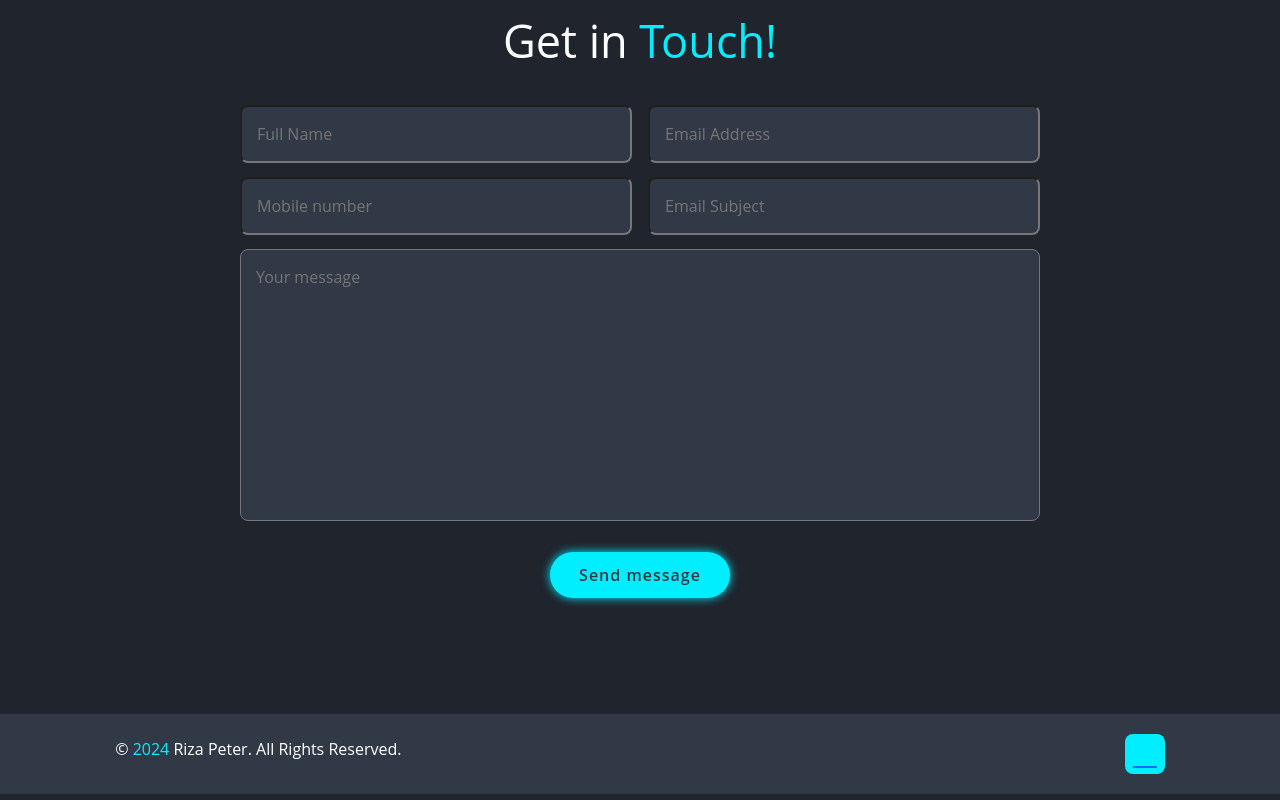
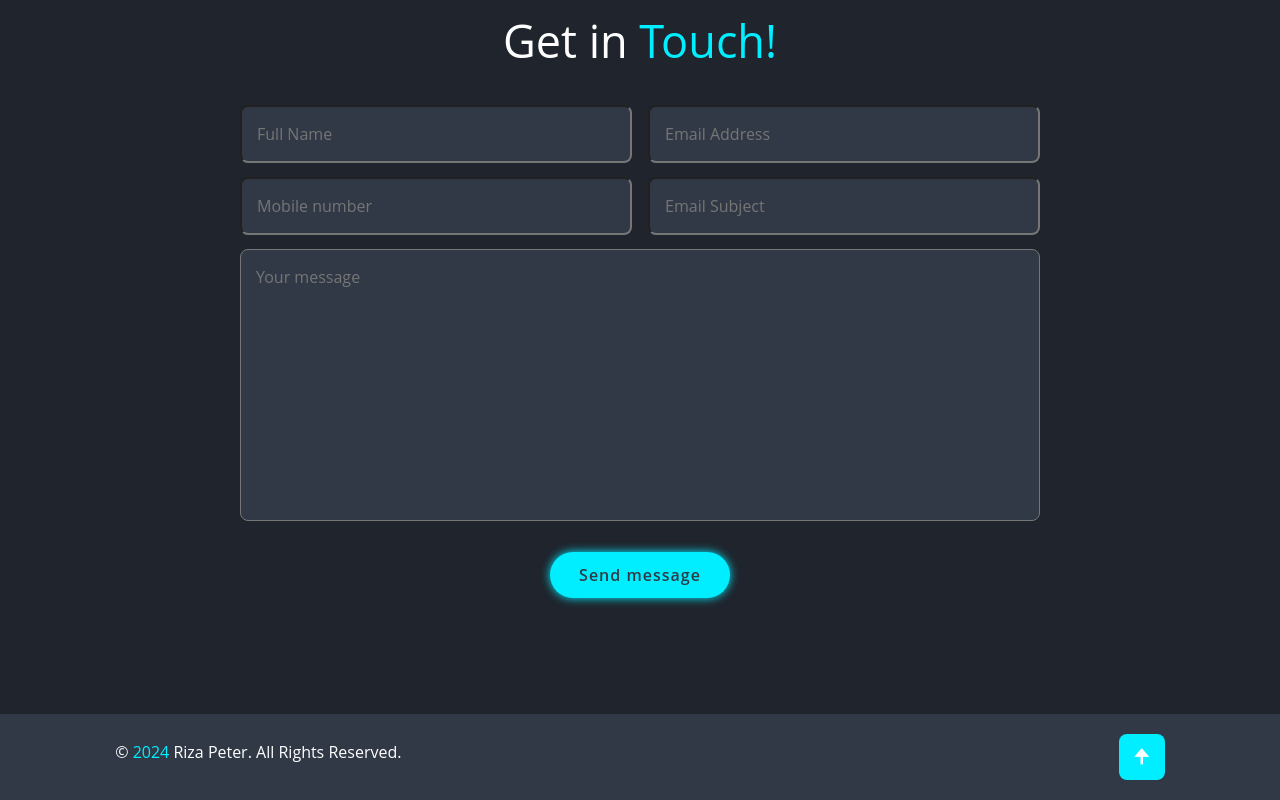
Before and after one commit to rizapeter/Portfolio, a plain HTML site: page index.html in a window 1280 px wide. Shown: the part 3286-4086 px from the top of the page. Drawn offline with nearby package versions, Linux system fonts and the light colour scheme.

Commit message:
Add files via upload

```diff
--- a/Portfolio Project/style.css
+++ b/Portfolio Project/style.css
@@ -412,6 +412,7 @@ span{
     font-size: 1.6rem;
 }
 .footer-iconTop a{
+    text-decoration: none;
     display: inline-flex;
     justify-content: center;
     align-items: center;
@@ -423,8 +424,8 @@ span{
     box-shadow: 0 0 1rem var(--main-color);
 }
 .footer-iconTop a i{
-    font-size: 2.4rem;
-    color: var(--main-color);
+    font-size: 3rem;
+    color: var(--text-color);
 }
 
 /* BRREAKPOINTS */
```
